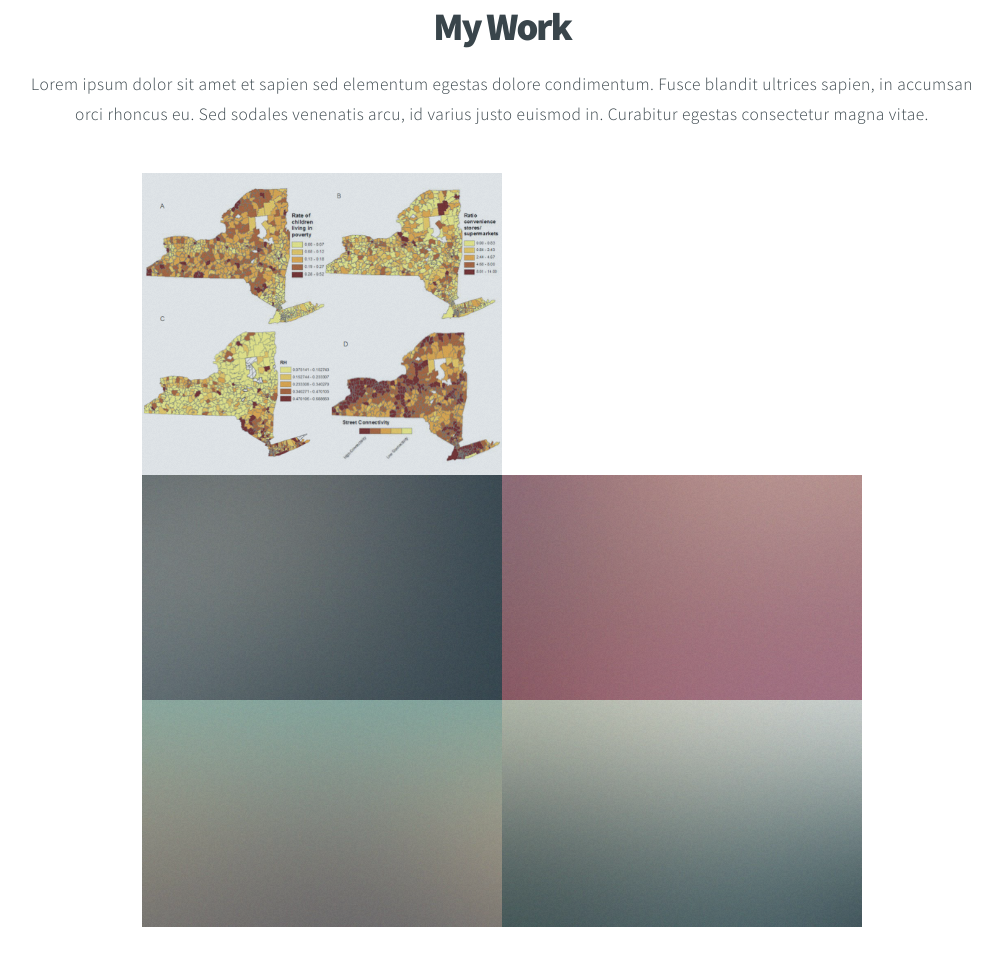
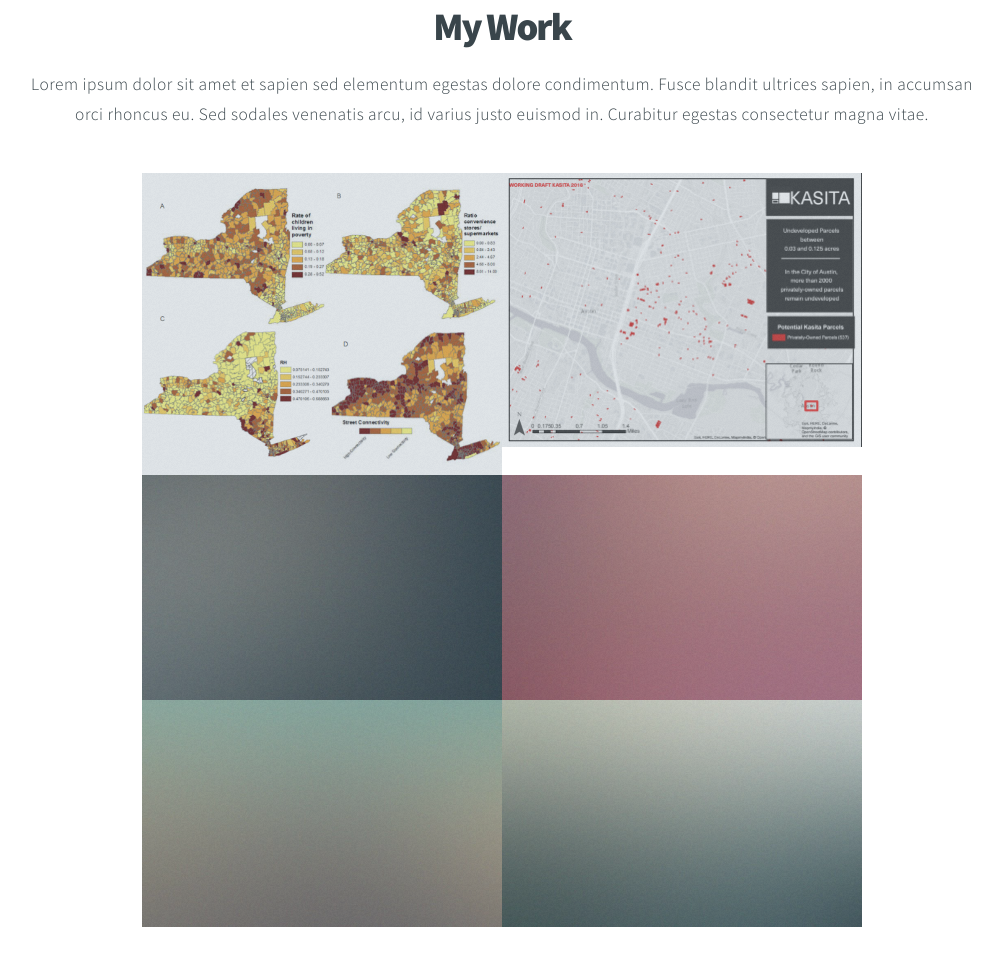
Before and after one commit to julianaterrytorgerson/julianaterrytorgerson.github.io, a plain HTML site: page index.html in a window 1280 px wide. Shown: the part 2397-3362 px from the top of the page, without its empty margins (138-1140 px from the left). Drawn offline with Linux system fonts and the light colour scheme.

Commit message:
Update index.html

```diff
--- a/index.html
+++ b/index.html
@@ -91,7 +91,7 @@
 						<div class="container 75% gallery">
 							<div class="row 0% images">
 								<div class="6u 12u(mobile)"><a href="images/fulls/01.jpg" class="image fit from-left"><img src="images/thumbs/01.png" title="Col Convallis Vis" alt="" /></a></div>
-								<div class="6u 12u(mobile)"><a href="images/fulls/02.jpg" class="image fit from-right"><img src="images/thumbs/02.jpg" title="Pellentesque ac" alt="" /></a></div>
+								<div class="6u 12u(mobile)"><a href="images/fulls/02.jpg" class="image fit from-right"><img src="images/thumbs/02.png" title="Pellentesque ac" alt="" /></a></div>
 							</div>
 							<div class="row 0% images">
 								<div class="6u 12u(mobile)"><a href="images/fulls/03.jpg" class="image fit from-left"><img src="images/thumbs/03.jpg" title="Col Tempus" alt="" /></a></div>
```
